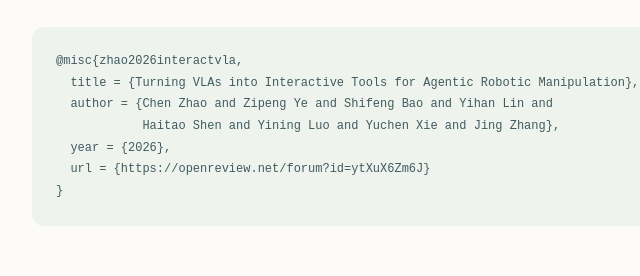
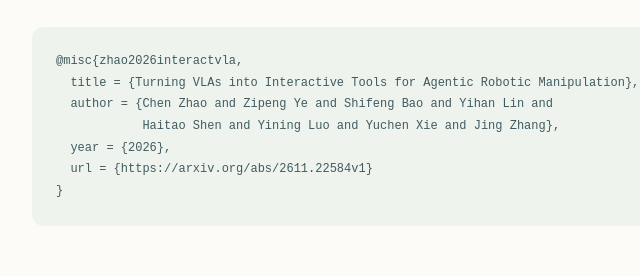
Before and after one commit to LingwuPro/InteractVLA, a plain HTML site: page index.html in a window 1280 px wide. Shown: the part 11094-11370 px from the top of the page, 64-704 px from the left. Drawn offline with Linux system fonts and the light colour scheme.

Commit message:
Link InteractVLA paper to arXiv v1

```diff
--- a/index.html
+++ b/index.html
@@ -25,7 +25,7 @@
     <nav class="nav" aria-label="Main navigation">
       <a class="wordmark" href="#top" aria-label="InteractVLA home"><img src="interactvla-logo.png" alt="InteractVLA" width="420" height="90"></a>
       <div class="nav-links"><a href="#method">Method</a><a href="#results">Results</a><a href="#showcase">Videos <span aria-hidden="true">↗</span></a></div>
-      <a class="paper-link" href="https://openreview.net/pdf?id=ytXuX6Zm6J" target="_blank" rel="noopener noreferrer">Read the paper <span aria-hidden="true">↗</span></a>
+      <a class="paper-link" href="https://arxiv.org/abs/2611.22584v1" target="_blank" rel="noopener noreferrer">Read the paper <span aria-hidden="true">↗</span></a>
     </nav>
   </header>
   <main id="top">
@@ -46,7 +46,7 @@
       </div>
       <div class="hero-bottom"><span>REASON IN GEOMETRY. ACT WITH A VLA.</span><button id="motion-toggle" type="button" aria-pressed="false">Ⅱ Pause previews</button></div>
     </section>
-    <div class="resource-strip"><span>THE RESEARCH COMPANION</span><div><a href="https://openreview.net/pdf?id=ytXuX6Zm6J" target="_blank" rel="noopener noreferrer">Paper <span>↗</span></a><a href="supplementary-material.pdf" target="_blank" rel="noopener noreferrer">Supplementary material <span>↗</span></a><a href="https://github.com/LingwuPro/InteractVLA" target="_blank" rel="noopener noreferrer">Code on GitHub <span>↗</span></a></div></div>
+    <div class="resource-strip"><span>THE RESEARCH COMPANION</span><div><a href="https://arxiv.org/abs/2611.22584v1" target="_blank" rel="noopener noreferrer">Paper <span>↗</span></a><a href="supplementary-material.pdf" target="_blank" rel="noopener noreferrer">Supplementary material <span>↗</span></a><a href="https://github.com/LingwuPro/InteractVLA" target="_blank" rel="noopener noreferrer">Code on GitHub <span>↗</span></a></div></div>
 
     <section class="section showcase" id="showcase" aria-labelledby="showcase-title">
       <div class="showcase-heading"><div><p class="eyebrow">INTERACTVLA IN ACTION</p><h2 id="showcase-title">See the <em>interaction.</em></h2></div><a class="text-link" href="#demos">Browse every task <span>↗</span></a></div>
@@ -128,7 +128,7 @@
           <div class="leaderboard-toolbar"><div><h4 id="result-table-title"></h4><p id="result-table-scope"></p></div><div class="table-sort-controls"><label for="result-sort">Sort by <select id="result-sort"></select></label><button id="result-direction" type="button" aria-label="Switch to ascending order">↓</button></div></div>
           <div class="table-scroll-hint">Swipe to compare all metrics <span>↔</span></div>
           <div class="results-scroll" role="region" aria-label="Sortable paper results" tabindex="0"><table id="paper-results-table"></table></div>
-          <div class="table-bottom"><span id="result-sort-status" aria-live="polite"></span><button type="button" id="result-reset">↺ Default order</button><a href="https://openreview.net/pdf?id=ytXuX6Zm6J" target="_blank" rel="noopener noreferrer" id="result-paper-link">Read the paper ↗</a></div>
+          <div class="table-bottom"><span id="result-sort-status" aria-live="polite"></span><button type="button" id="result-reset">↺ Default order</button><a href="https://arxiv.org/abs/2611.22584v1" target="_blank" rel="noopener noreferrer" id="result-paper-link">Read the paper ↗</a></div>
         </div>
         <p class="table-protocol" id="result-table-note"></p>
       </div>
@@ -158,7 +158,7 @@
   author = {Chen Zhao and Zipeng Ye and Shifeng Bao and Yihan Lin and
             Haitao Shen and Yining Luo and Yuchen Xie and Jing Zhang},
   year = {2026},
-  url = {https://openreview.net/forum?id=ytXuX6Zm6J}
+  url = {https://arxiv.org/abs/2611.22584v1}
 }</pre><p class="copy-status" id="copy-status" aria-live="polite"></p>
     </section>
   </main>
```
